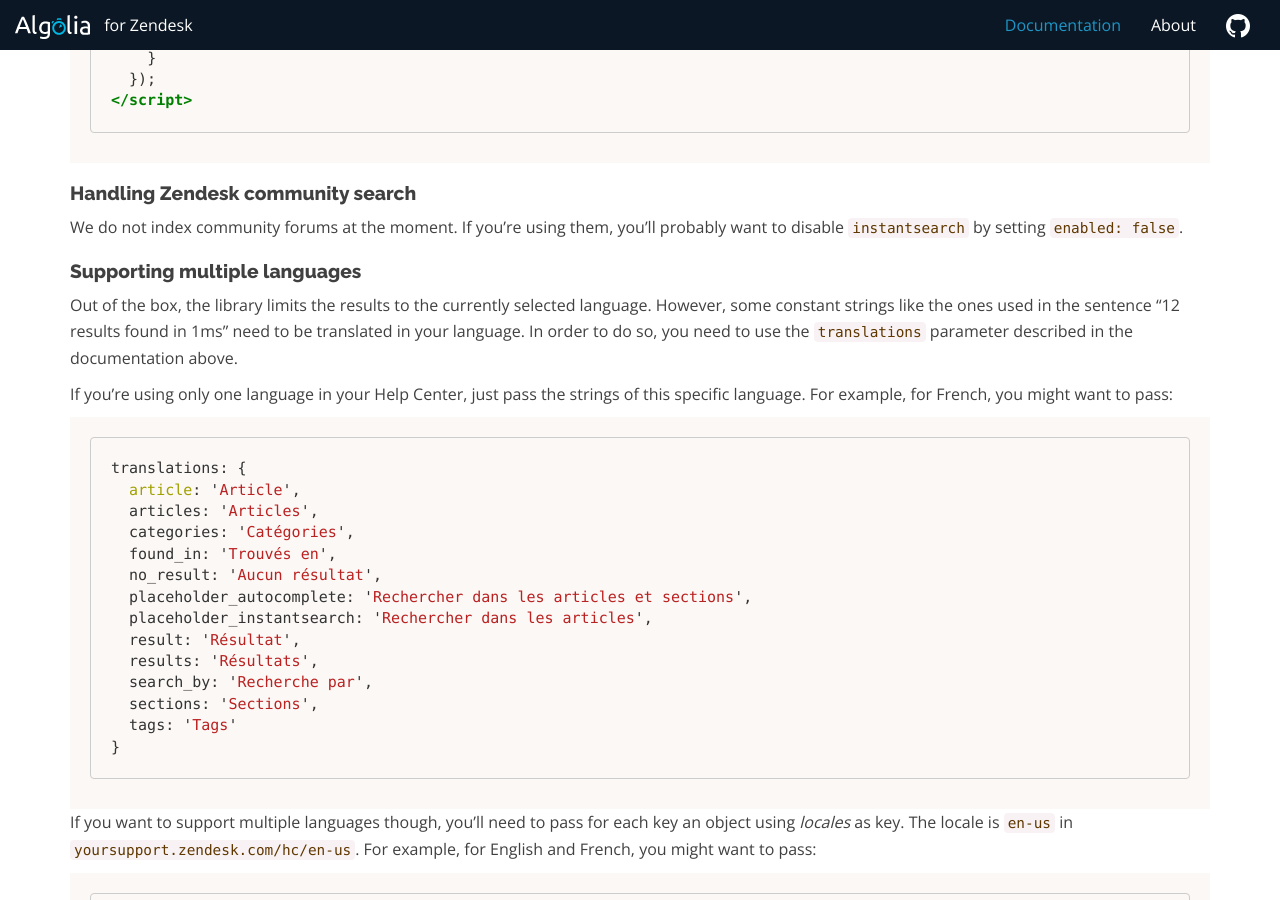
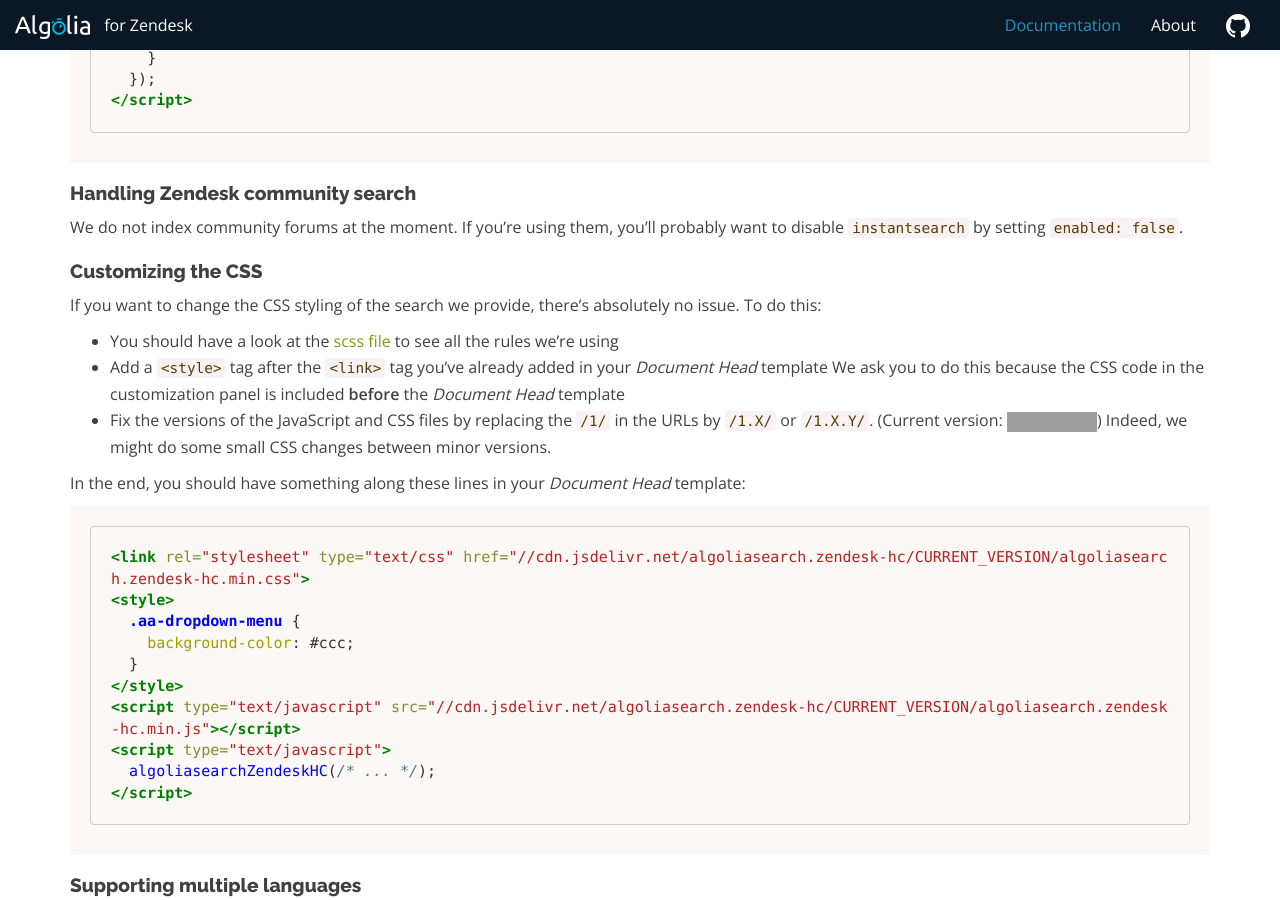
Before and after one commit to algolia/algoliasearch-zendesk, a Jekyll site: the page built from docs/documentation.md, in a window 1280 px wide and 900 px high, scrolled down 1745 px. Built offline with Jekyll 4.4.1, drawn with Linux system fonts in a browser that asks for light colours; nearby versions of some CDN libraries; comment, search, counter and statistics services are not loaded; grey boxes are pictures that could not be loaded.

Commit message:
docs(README): add styling section

````diff
--- a/docs/documentation.md
+++ b/docs/documentation.md
@@ -88,6 +88,32 @@
 
 We do not index community forums at the moment. If you're using them, you'll probably want to disable `instantsearch` by setting `enabled: false`.
 
+### Customizing the CSS
+
+If you want to change the CSS styling of the search we provide, there's absolutely no issue.
+To do this:
+
+- You should have a look at the [scss file](https://github.com/algolia/algoliasearch-zendesk/blob/master/app/css/index.scss) to see all the rules we're using
+- Add a `<style>` tag after the `<link>` tag you've already added in your *Document Head* template
+  We ask you to do this because the CSS code in the customization panel is included __before__ the *Document Head* template
+- Fix the versions of the JavaScript and CSS files by replacing the `/1/` in the URLs by `/1.X/` or `/1.X.Y/`. (Current version: [![tag](https://img.shields.io/github/tag/algolia/algoliasearch-zendesk.svg)](https://github.com/algolia/algoliasearch-zendesk/releases))
+  Indeed, we might do some small CSS changes between minor versions.
+
+In the end, you should have something along these lines in your *Document Head* template:
+
+```html
+<link rel="stylesheet" type="text/css" href="//cdn.jsdelivr.net/algoliasearch.zendesk-hc/CURRENT_VERSION/algoliasearch.zendesk-hc.min.css">
+<style>
+  .aa-dropdown-menu {
+    background-color: #ccc;
+  }
+</style>
+<script type="text/javascript" src="//cdn.jsdelivr.net/algoliasearch.zendesk-hc/CURRENT_VERSION/algoliasearch.zendesk-hc.min.js"></script>
+<script type="text/javascript">
+  algoliasearchZendeskHC(/* ... */);
+</script>
+```
+
 ### Supporting multiple languages
 
 Out of the box, the library limits the results to the currently selected language.
````
Also changed, not shown: app/README.md.
